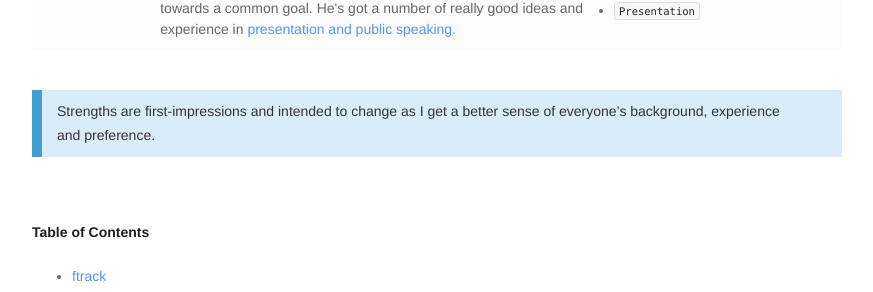
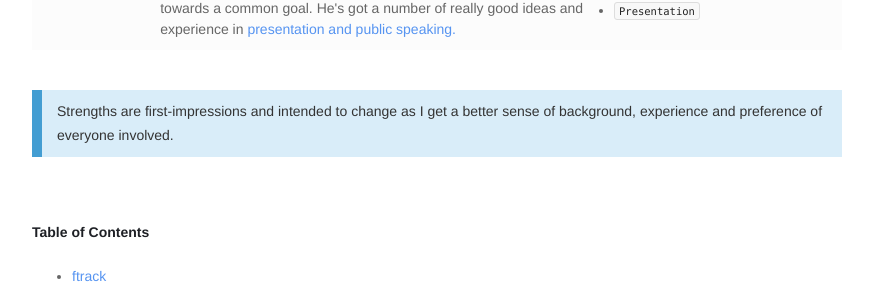
Before and after one commit to mindbender-studio/journal, a Jekyll site: the page built from _posts/2017-06-11-week-12.md, in a window 1280 px wide and 900 px high, scrolled down 569 px. Shown: the part 157-449 px from the top of the window, without its empty margins (203-1076 px from the left). Built offline with Jekyll 4.4.1, drawn with Linux system fonts in a browser that asks for light colours; nearby versions of some CDN libraries.

Commit message:
Remove widow

```diff
--- a/_posts/2017-06-11-week-12.md
+++ b/_posts/2017-06-11-week-12.md
@@ -53,7 +53,7 @@ This week has been about (1) trailing ftrack, (2) testing Paperspace and (3) on-
   </tbody>
 </table>
 
-> Strengths are first-impressions and intended to change as I get a better sense of everyone's background, experience<br> and preference.
+> Strengths are first-impressions and intended to change as I get a better sense of background, experience and preference of everyone involved.
 
 <br>
 
```
